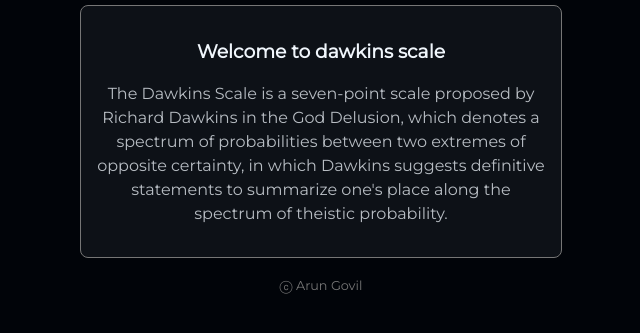
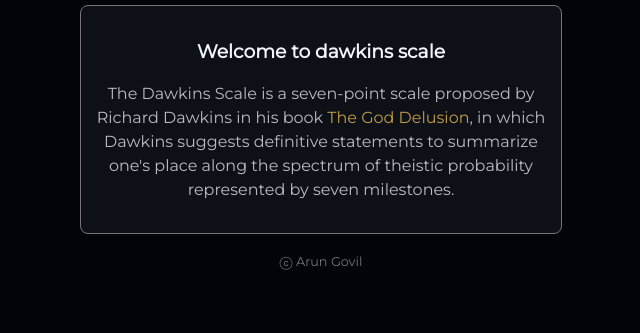
Before and after one commit to ArunGovil/DawkinsScale, a plain HTML site: page index.html in a window 1280 px wide. Shown: the part 113-446 px from the top of the page, without its empty margins (319-959 px from the left). Drawn offline with Linux system fonts and the light colour scheme.

Commit message:
content update

```diff
--- a/index.html
+++ b/index.html
@@ -4,7 +4,7 @@
     <meta charset="UTF-8" />
     <meta http-equiv="X-UA-Compatible" content="IE=edge" />
     <meta name="viewport" content="width=device-width, initial-scale=1.0" />
-    <link rel="icon" type="image/x-icon" href="/favicon.svg">
+    <link rel="icon" type="image/x-icon" href="/favicon.svg" />
     <link rel="stylesheet" href="style.css" type="text/css" />
     <title>Dawkins Scale</title>
   </head>
@@ -27,10 +27,14 @@
           <h3 id="output">Welcome to dawkins scale</h3>
           <p id="summary">
             The Dawkins Scale is a seven-point scale proposed by Richard Dawkins
-            in the God Delusion, which denotes a spectrum of probabilities
-            between two extremes of opposite certainty, in which Dawkins
-            suggests definitive statements to summarize one's place along the
-            spectrum of theistic probability.
+            in his book
+            <a id="god"
+              href="https://en.wikipedia.org/wiki/The_God_Delusion"
+              target="_blank"
+              >The God Delusion</a
+            >, in which Dawkins suggests definitive statements to summarize
+            one's place along the spectrum of theistic probability represented
+            by seven milestones.
           </p>
         </div>
         <!-- <div class="share">
--- a/style.css
+++ b/style.css
@@ -112,6 +112,10 @@
   color: var(--border);
 }
 
+#god {
+  color: var(--yellow);
+}
+
 a {
   text-decoration: none;
   color: var(--border);
```
